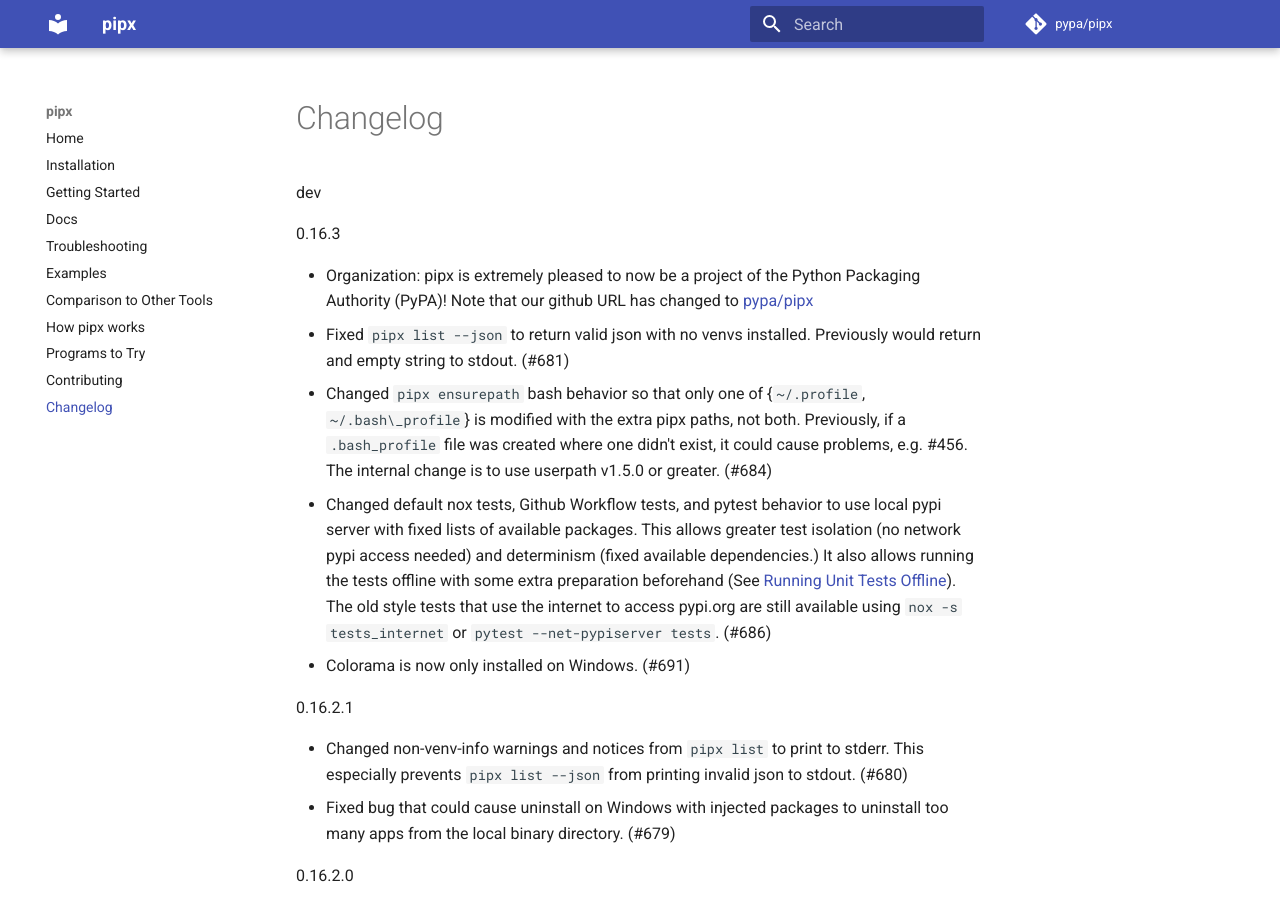
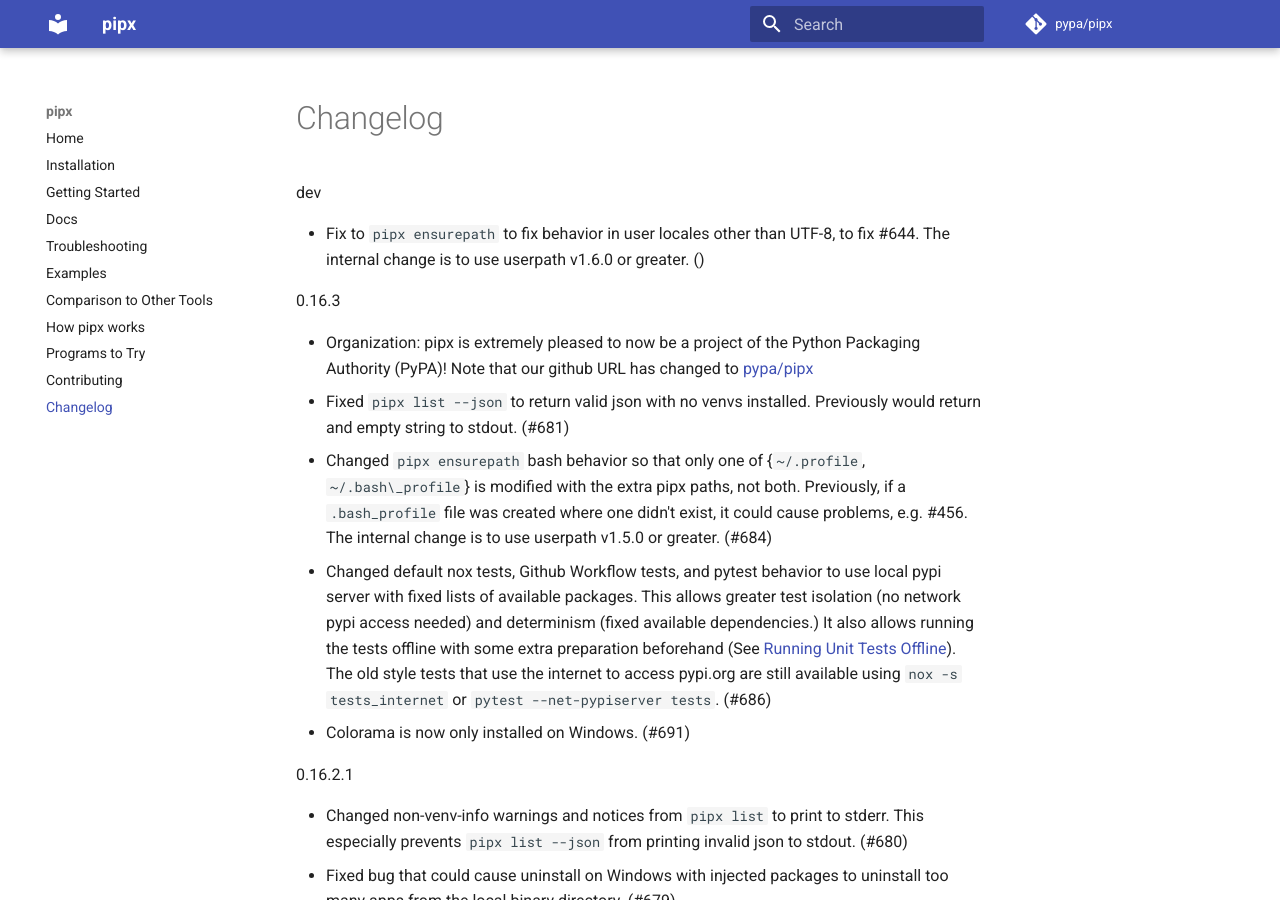
Before and after one commit to pypa/pipx, an MkDocs documentation site: the page built from docs/changelog.md, in a window 1280 px wide and 900 px high. Built offline with MkDocs 1.6.1 and Material for MkDocs 9.7.7, drawn with Linux system fonts in a browser that asks for light colours; comment, search, counter and statistics services are not loaded.

Commit message:
Add changelog entry.

```diff
--- a/docs/changelog.md
+++ b/docs/changelog.md
@@ -1,5 +1,6 @@
 dev
 
+- Fix to `pipx ensurepath` to fix behavior in user locales other than UTF-8, to fix #644. The internal change is to use userpath v1.6.0 or greater. ()
 
 0.16.3
 
```
